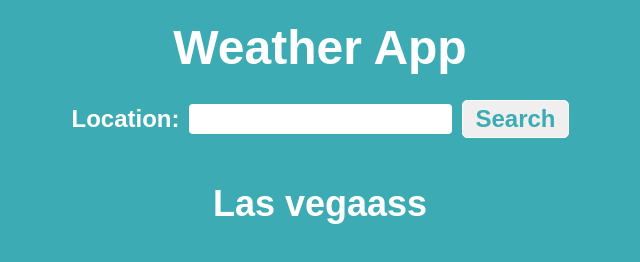
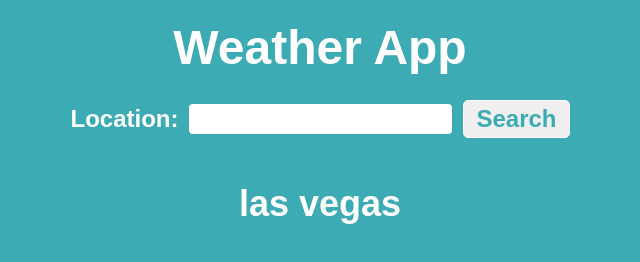
Before and after one commit to diegoHernandezDeveloper/weatherApp, a website built with webpack: page src/template.html in a window 1280 px wide. Shown: the whole page, without its empty margins (320-960 px from the left). Built offline with nearby package versions, Linux system fonts and the light colour scheme.

Commit message:
fix typo

```diff
--- a/src/style.css
+++ b/src/style.css
@@ -36,7 +36,7 @@ h1 {
 
 .search-bar {
   display: flex;
-  gap: 10px;
+  gap: 11px;
   width: 50%;
   margin: 20px auto;
   padding: 5px;
--- a/src/template.html
+++ b/src/template.html
@@ -14,7 +14,7 @@
       <button class="search-btn">Search</button>
     </div>
 
-    <h2 class="city-name">Las vegaass</h2>
+    <h2 class="city-name">las vegas</h2>
 
     <main class="weather-main">
       <div class="current-weather">
```
